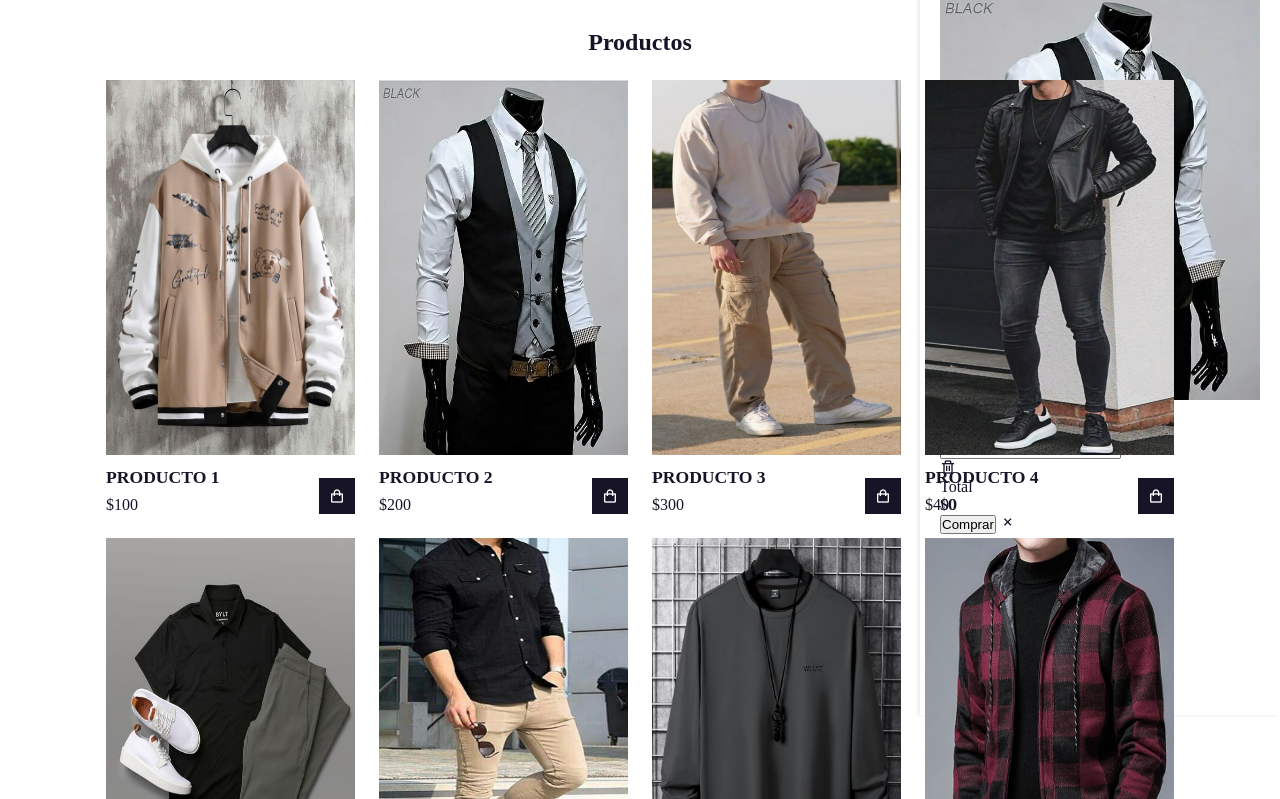
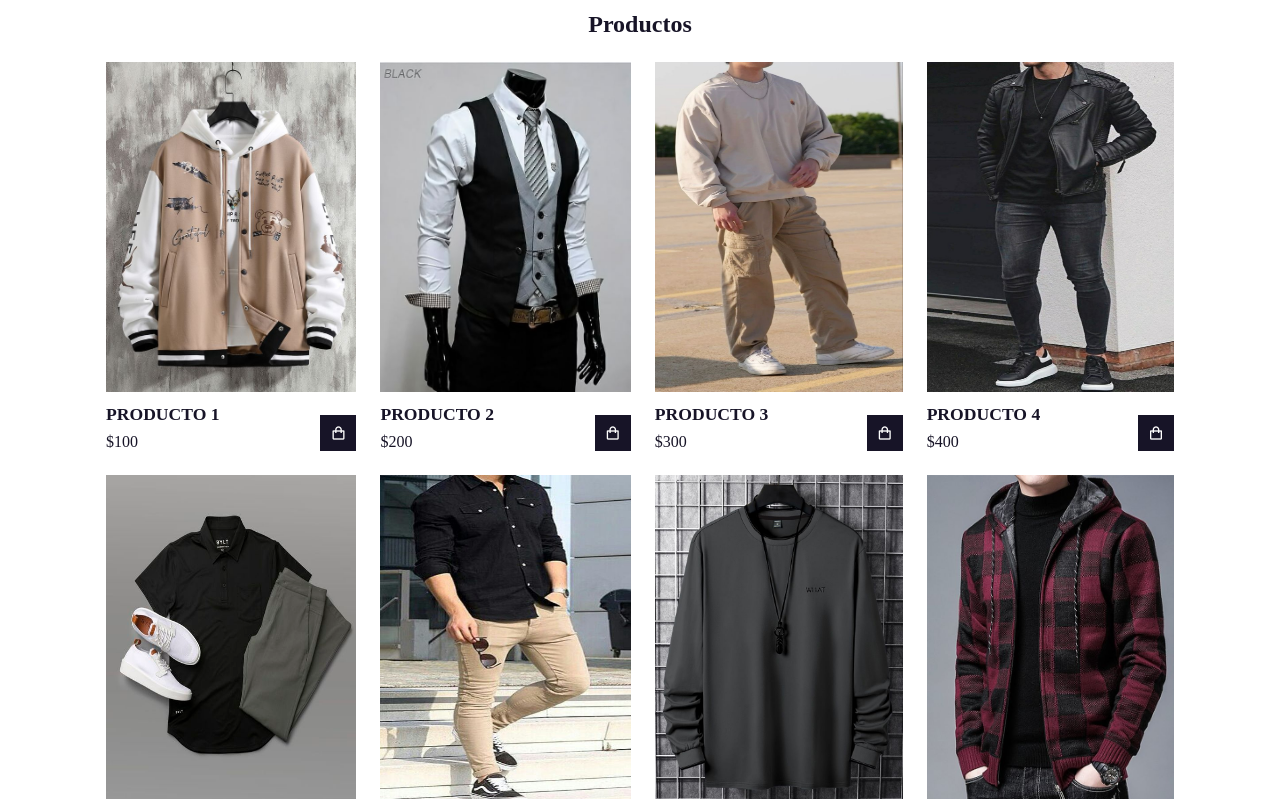
Before and after one commit to Irving2355/carrito-css-js, a plain HTML site: page index.html in a window 1280 px wide. Shown: the part 85-884 px from the top of the page. Drawn offline with nearby package versions, Linux system fonts and the light colour scheme.

Commit message:
14/05/24

```diff
--- a/index.html
+++ b/index.html
@@ -42,7 +42,7 @@
         </div>
     </header>
 
-    <!-->Shop -->
+    <!-- Shop -->
     <section class="shop container">
         <h2 class="section-title">Productos</h2>
 
@@ -123,5 +123,8 @@
 
         </div>
     </section>
+
+    <!--script main-->
+    <script src="main.js"></script>
 </body>
 </html>
--- a/main.js
+++ b/main.js
@@ -0,0 +1,11 @@
+let cartIcon = document.querySelector("#cart-icon");
+let cart = document.querySelector(".cart");
+let closeCart = document.querySelector("#close-cart");
+
+cartIcon.onclick = () =>{
+    cart.classList.add("active");
+};
+
+closeCart.onclick = () =>{
+    cart.classList.remove("active");
+};
--- a/style.css
+++ b/style.css
@@ -35,7 +35,7 @@ header{
     width: 100%;
     background: var(--bg-color);
     box-shadow: 0 1px 4px hsl(0 4% 15% / 10%);
-    /*z-index: 100;*/
+    z-index: 100;
 }
 
 .nav{
@@ -95,7 +95,7 @@ section{
 
 .product-img{
     width: 100%;
-    height: 375px;
+    height: 330px;
     margin-bottom: 0.5rem;
 }
 
@@ -127,12 +127,17 @@ section{
 .cart{
     position: fixed;
     top: 0;
-    right: 0;
+    right: -100%;
     width: 360px;
     min-height: 100vh;
     padding: 20px;
     background: var(--bg-color);
     box-shadow: -2px 0 4px hsl(0 4% 15%/10%);
+    transition: 0.5s;
+}
+
+.cart.active{
+    right: 0;
 }
 
 .cart-title{
@@ -141,3 +146,84 @@ section{
     font-weight: 600;
     margin-top: 2rem;
 }
+
+.cart-box{
+    display: grid;
+    grid-template-columns: 32% 50% 18%;
+    align-items: center;
+    gap: 1rem;
+    margin-top: 1rem;
+}
+
+.cart-img{
+    width: 100px;
+    height: 100px;
+    object-fit: contain;
+    padding: 10px;
+}
+
+.detail-box{
+    display: grid;
+    row-gap: 0.5rem;
+}
+
+.cart-product-title{
+    font-size: 1rem;
+    text-transform: uppercase;
+}
+
+.cart-price{
+    font-weight: 500;
+}
+
+.cart-quantity{
+    border: 1px solid var(--text-color);
+    outline-color: var(--main-color);
+    width: 2.4rem;
+    text-align: center;
+    font-size: 1rem;
+}
+
+.cart-remove{
+    font-size: 24px;
+    color: var(--main-color);
+    cursor: pointer;
+}
+
+.total{
+    display: flex;
+    justify-content: flex-end;
+    margin-top: 1.5rem;
+    border-top: 1px solid var(--text-color);
+}
+
+.total-title{
+    font-size: 1rem;
+    font-weight: 600;
+}
+
+.btn-buy{
+    display: flex;
+    margin: 1.5rem auto 0 auto;
+    padding: 12px 20px;
+    border: none;
+    background: var(--main-color);
+    color: var(--bg-color);
+    font-size: 1rem;
+    font-weight: 500;
+    cursor: pointer;
+    transition: 0.3s;
+}
+
+.btn-buy:hover{
+    background: var(--text-color);
+}
+
+#close-cart{
+    position: absolute;
+    top: 1rem;
+    right: 0.8rem;
+    font-size: 2rem;
+    color: var(--text-color);
+    cursor: pointer;
+}
```
